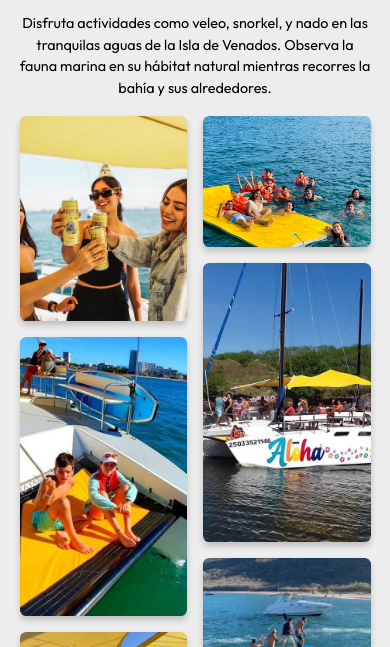
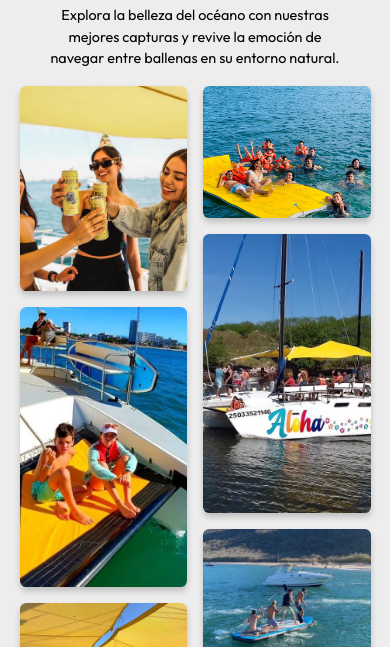
Before and after one commit to Castamor/landing-page-yates, an Astro site: page / in a window 390 px wide. Shown: the part 2789-3436 px from the top of the page. Built offline with nearby package versions, Linux system fonts and the light colour scheme; Astro itself is replaced by a stand-in of ours; a web font is replaced by a local one.

Commit message:
responsive-seccion-videos

```diff
--- a/src/components/Galeria.astro
+++ b/src/components/Galeria.astro
@@ -19,7 +19,7 @@ const imagenes = [
 ---
 <section class="contenido" id="galeria">
     <h3 class="encabezado">Momentos inolvidables en el mar</h3>
-    <p class="descripcion txt-img">Disfruta actividades como veleo, snorkel, y nado en las tranquilas aguas de la Isla de Venados. Observa la fauna marina en su hábitat natural mientras recorres la bahía y sus alrededores.</p>
+    <p class="descripcion txt-img">Explora la belleza del océano con nuestras mejores capturas y revive la emoción de navegar entre ballenas en su entorno natural.</p>
     <div class="grid">
         {imagenes.map((imagen, index) => (
             <div class=`imagen div${index+1}`>
--- a/src/components/Servicios.astro
+++ b/src/components/Servicios.astro
@@ -90,6 +90,7 @@ import IconoSonido from "@icons/IconoSonido.astro";
             display: flex;
             flex-direction: column;
             gap: var(--separacionResp);
+            margin-top: var(--separacionResp);
         }
 
         h3 {
--- a/src/components/Videos.astro
+++ b/src/components/Videos.astro
@@ -37,6 +37,8 @@ const videos: string[] = [
 
     section {
         margin-bottom: calc(var(--separacion) * 2);
+
+        @media (width <= 48rem) { margin-bottom: var(--separacion); }
     }
 
     @keyframes scroll {
@@ -64,5 +66,7 @@ const videos: string[] = [
         object-fit: cover;
         border-radius: var(--borderRadius);
         pointer-events: none;
+
+        @media (width <= 48rem) { width: 9rem; }
     }
 </style>
--- a/src/layouts/Layout.astro
+++ b/src/layouts/Layout.astro
@@ -44,6 +44,7 @@ const { title, description } = Astro.props;
     .contenido {
         width: min(90%, 1100px);
         margin: 0 auto;
+        text-wrap: balance;
     }
 
     .encabezado {
```
